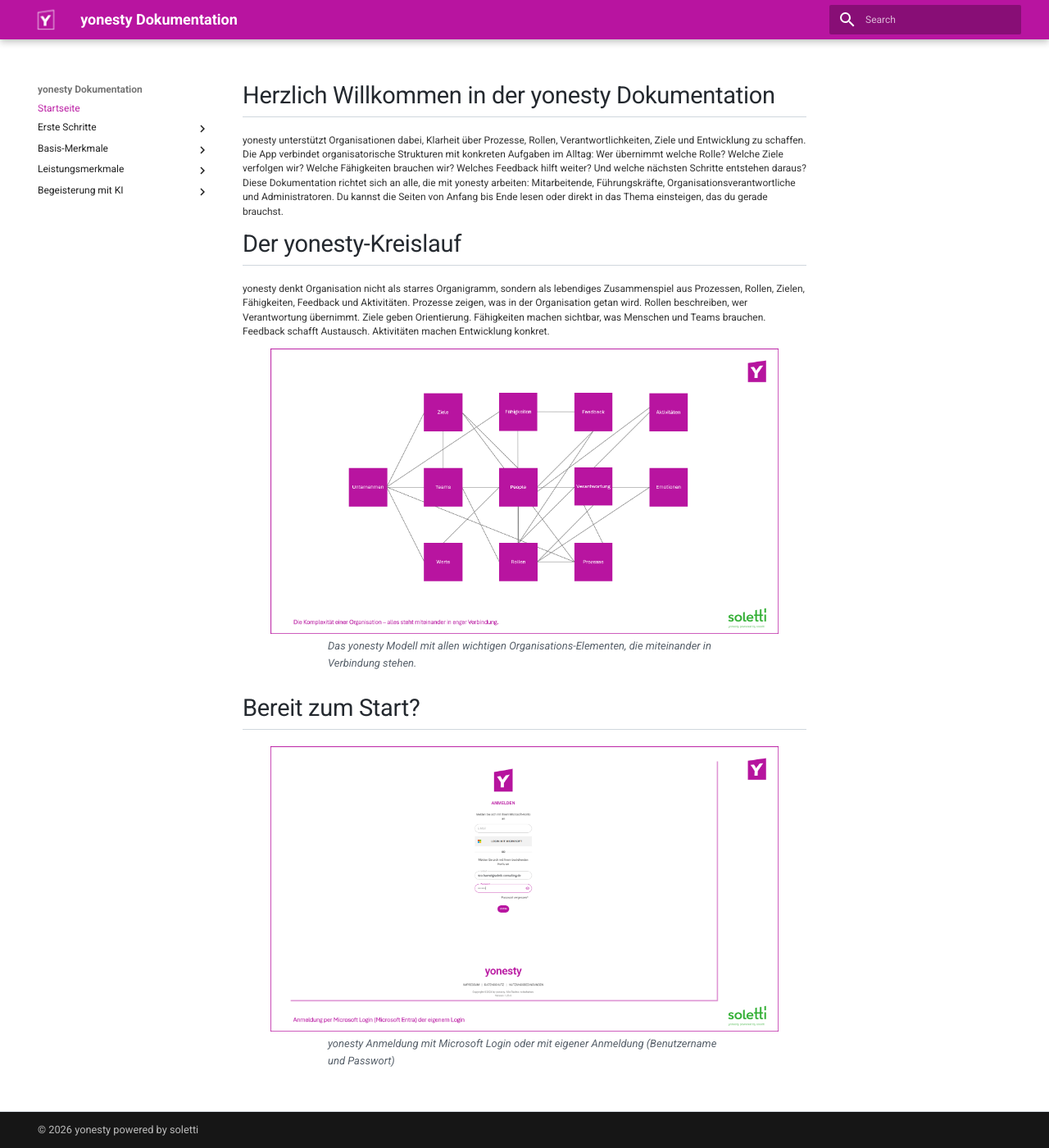
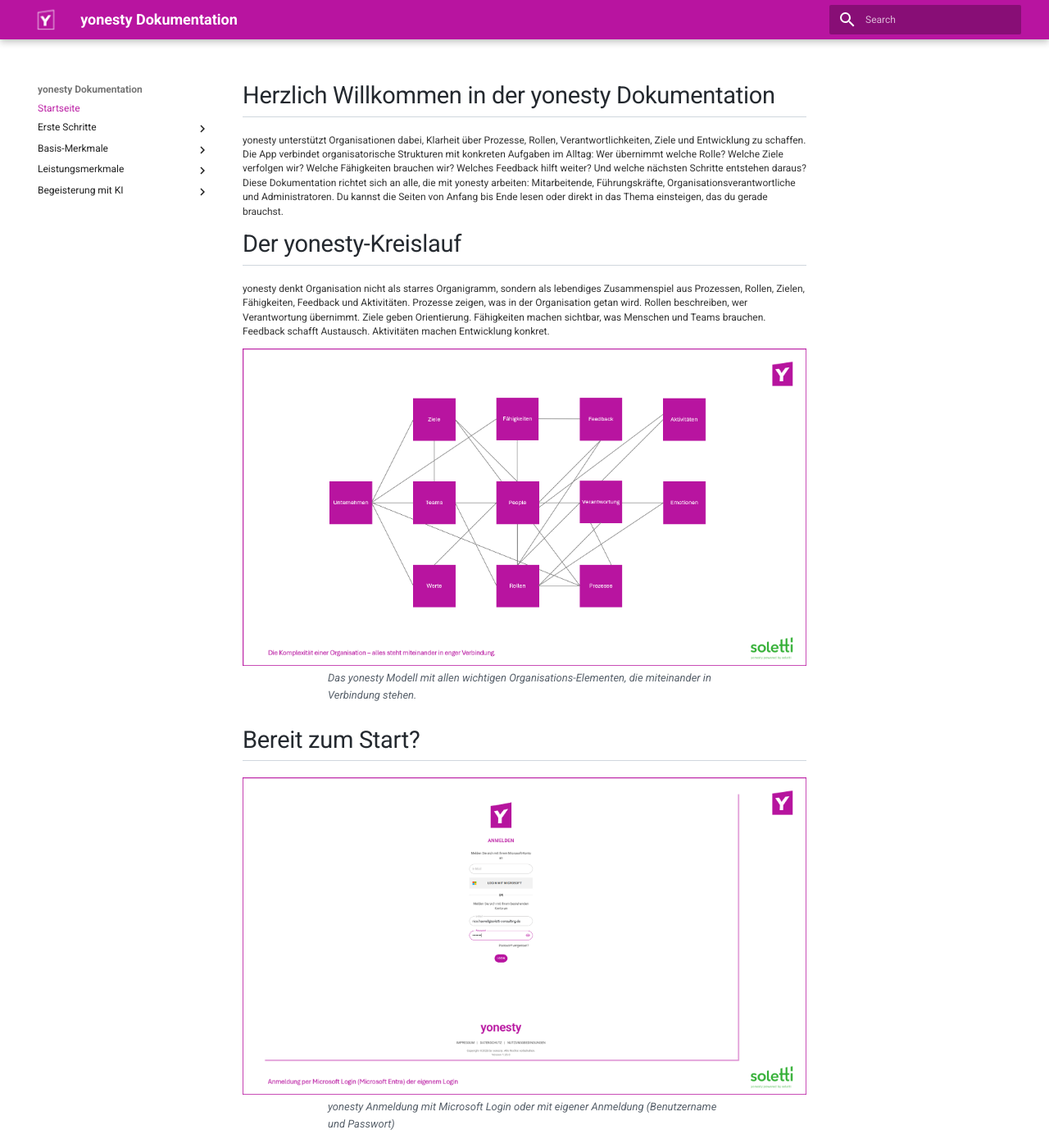
Before and after one commit to ricohaenelsoletti/yonesty, an MkDocs documentation site: the page built from docs/index.md, in a window 1280 px wide and 1400 px high. Shown: the whole window at 82% size. Built offline with MkDocs 1.6.1 and Material for MkDocs 9.7.7, drawn with Linux system fonts in a browser that asks for light colours.

Commit message:
Update image styles for better responsiveness

```diff
--- a/docs/stylesheets/yonesty.css
+++ b/docs/stylesheets/yonesty.css
@@ -212,8 +212,8 @@
 .md-typeset img {
    display: block;
    border-radius: 0px;
-   max-width: 800px;
-   width: 90%;
+   max-width: 1024px;
+   width: 100%;
    height: auto;
    text-align: left;
 }
```
